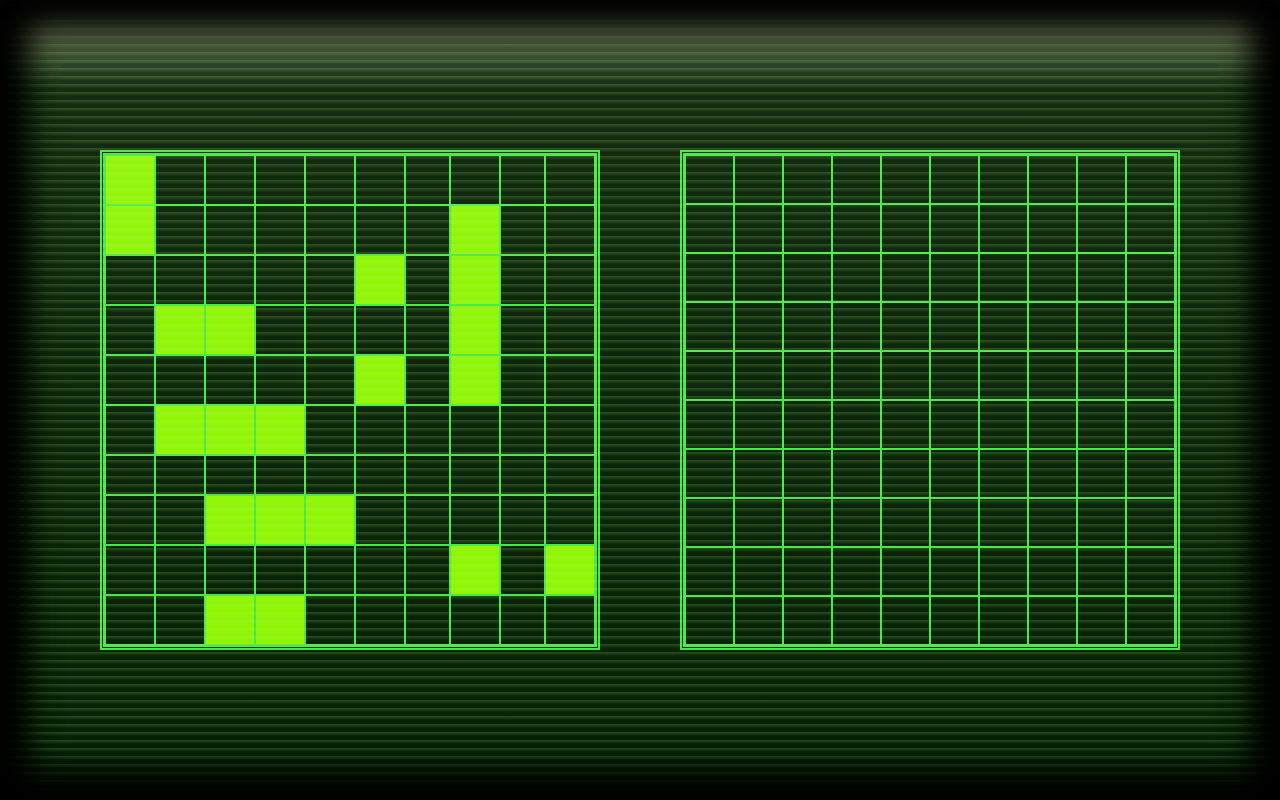
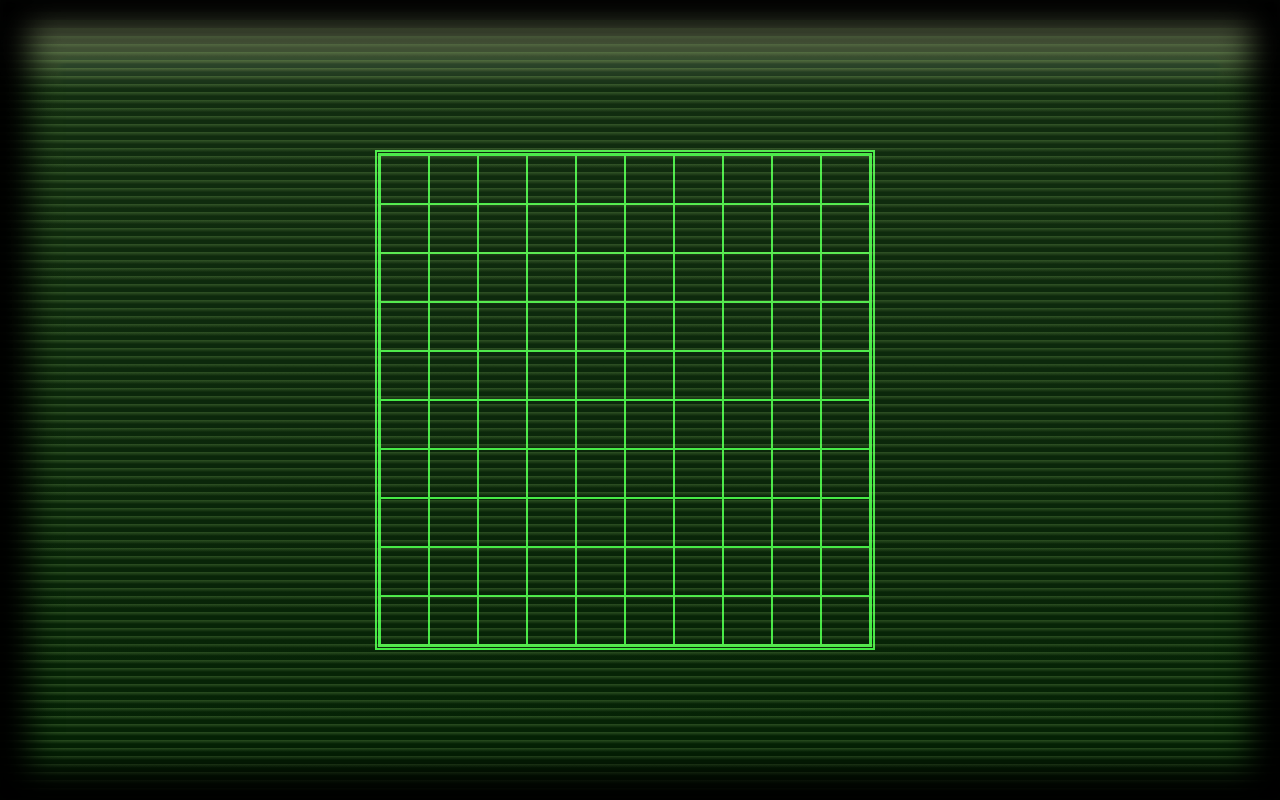
Before and after one commit to danyapac3/battleship, a website built with webpack: page src/index.html in a window 1280 px wide. Built offline with nearby package versions, Linux system fonts and the light colour scheme; a web font is replaced by a local one.

Commit message:
feat: add screen for initializing gameboard

```diff
--- a/src/index.html
+++ b/src/index.html
@@ -5,7 +5,11 @@
     <meta name="viewport" content="width=device-width, initial-scale=1.0" />
   </head>
   <body>
-    <div class="boards">
+    <div class="ship-placement-screen">
+      <div class="ship-placement-screen__board board"></div>
+      <div class="ship-placement-screen__ships-list"></div>
+    </div>
+    <div class="boards" hidden>
       <div class="board player-board"></div>
       <div class="board enemy-board"></div>
     </div>
--- /dev/null
+++ b/src/js/elements/ship-placement-screen.js
@@ -0,0 +1,41 @@
+import Ship from "../core/ship";
+
+const screenSelector = ".ship-placement-screen";
+const boardSelector = screenSelector + "__board";
+const shipsListSelector = screenSelector + "__ships-list";
+
+const screen = document.querySelector(screenSelector);
+const board = screen.querySelector(boardSelector);
+const shipsList = screen.querySelector(shipsListSelector);
+
+function createCellElement(x, y) {
+  const cell = document.createElement("div");
+  cell.classList.add("cell");
+  cell.dataset.x = x;
+  cell.dataset.y = y;
+  return cell;
+}
+
+function createShipElement(length) {
+  const ship = document.createElement("div");
+  ship.classList.add("ship-placement-screen__ship");
+  ship.dataset.length = length;
+  return ship;
+}
+
+export function init() {
+  for (let y = 1; y <= 10; y++) {
+    for (let x = 1; x <= 10; x++) {
+      board.appendChild(createCellElement(x, y));
+    }
+  }
+
+  board.addEventListener("click", () => {});
+}
+
+export async function waitGameboard() {
+  const ships = [new Ship(1), new Ship(3), new Ship(1)];
+  ships.forEach((ship) => {
+    shipsList.appendChild(createShipElement(ship.length));
+  });
+}
--- a/src/js/screen-controller.js
+++ b/src/js/screen-controller.js
@@ -4,6 +4,7 @@ import Player from "./core/player";
 import Ship from "./core/ship";
 
 import { playerBoard, enemyBoard, init as initBoards } from "./elements/boards";
+import * as shipPlacementScreen from "./elements/ship-placement-screen";
 
 function createPlayer(name) {
   const gameboard = new Gameboard();
@@ -45,6 +46,8 @@ async function playGame(game) {
 }
 
 export default async function ScreenController() {
+  shipPlacementScreen.init();
+  const gameboard1 = await shipPlacementScreen.waitGameboard();
   initBoards();
   while (true) {
     const game = createGame();
--- a/src/styles/main.css
+++ b/src/styles/main.css
@@ -2,6 +2,7 @@
 @import "./general.css";
 @import "./board.css";
 @import "./globals.css";
+@import "./ship-placement-screen.css";
 
 body {
   background-color: rgb(4, 33, 4);
@@ -14,7 +15,8 @@ body:after {
   width: 100%;
   height: 100%;
   pointer-events: none;
-  background-image: linear-gradient(
+  background-image:
+    linear-gradient(
       var(--transparent) 33%,
       var(--transparent) 45%,
 
@@ -29,7 +31,9 @@ body:after {
     );
 
   box-shadow: inset 0px 0px 30px 30px black;
-  background-size: 100% 1%, 100% 100%;
+  background-size:
+    100% 1%,
+    100% 100%;
   filter: sepia(60%);
 }
 
@@ -48,6 +52,10 @@ body:after {
   gap: 80px;
 }
 
+.boards[hidden] {
+  display: none;
+}
+
 .toggle-player {
   position: absolute;
   bottom: 10px;
--- /dev/null
+++ b/src/styles/ship-placement-screen.css
@@ -0,0 +1,26 @@
+.ship-placement-screen {
+  height: 100%;
+  display: flex;
+  justify-content: center;
+  align-items: center;
+  gap: 30px;
+}
+
+.ship-placement-screen[hidden] {
+  display: none;
+}
+
+.ship-placement-screen__board {
+}
+
+.ship-placement-screen__ships-list {
+  display: flex;
+  flex-direction: column;
+  gap: 20px;
+}
+
+.ship-placement-screen__ship {
+  height: 32px;
+  width: calc(calc(attr(data-length px) * 32) + attr(data-length px));
+  background-color: green;
+}
```
